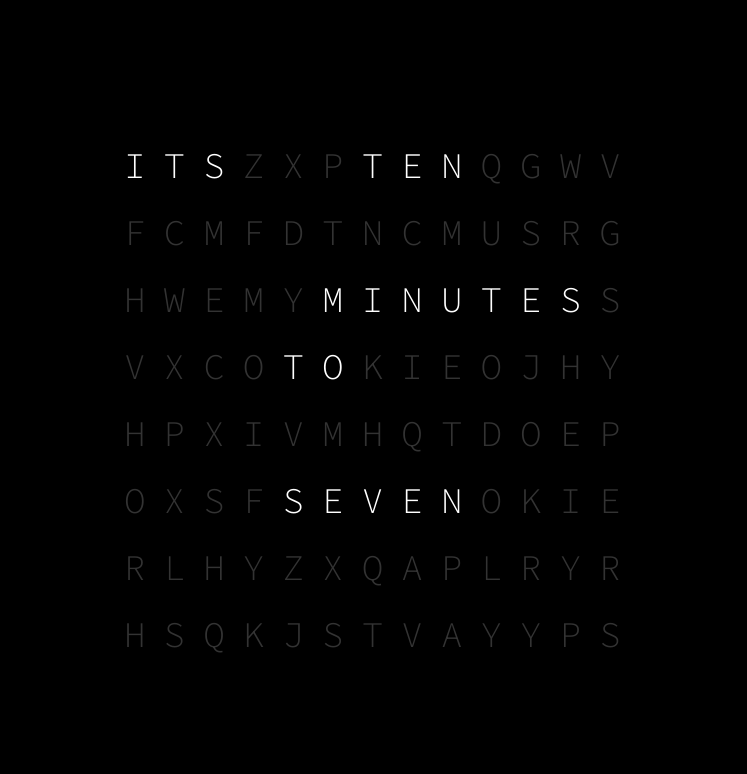
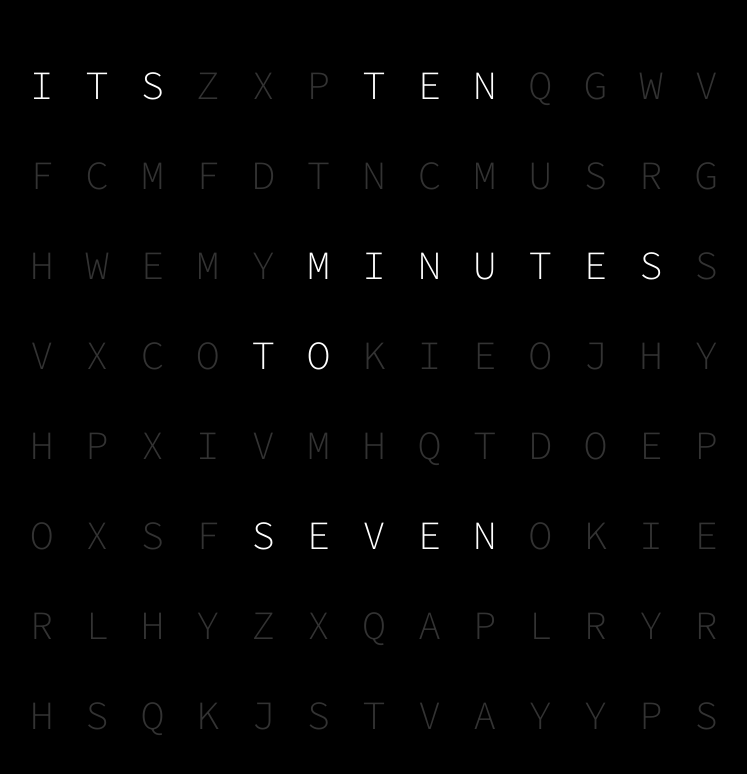
Before and after one commit to designsbysm/word-clock-client-react, a React (Create React App) app: page / in a window 1280 px wide. Shown: the top 774 px of the page, without its empty margins (266-1013 px from the left). Built offline with nearby package versions, Linux system fonts and the light colour scheme.

Commit message:
update responive layout

```diff
--- a/public/index.html
+++ b/public/index.html
@@ -3,8 +3,14 @@
 
   <head>
     <meta charset="utf-8" />
-    <link rel="icon"
-          href="%PUBLIC_URL%/favicon.ico" />
+    <link href="%PUBLIC_URL%/favicon.ico"
+          rel="icon"
+          sizes="any"
+          type="image/x-icon">
+    <link href="%PUBLIC_URL%/favicon.svg"
+          rel="icon"
+          sizes="any"
+          type="image/svg+xml">
     <link href="//fonts.googleapis.com/css?family=Source+Code+Pro:300,400"
           rel="stylesheet" />
     <meta name="viewport"
--- a/src/components/app.jsx
+++ b/src/components/app.jsx
@@ -1,4 +1,3 @@
-import "../styles/app.scss";
 import React, { useState } from "react";
 import ReactDOM from "react-dom";
 import Row from "./row";
@@ -25,9 +24,11 @@ const App = () => {
 
   return (
     <div className="app">
-      {wordGrid.map((row, index) => {
-        return <Row key={index} cells={row} random={randomGrid} row={index} words={wordGrid} />;
-      })}
+      <div className="grid">
+        {wordGrid.map((row, index) => {
+          return <Row key={index} cells={row} random={randomGrid} row={index} words={wordGrid} />;
+        })}
+      </div>
     </div>
   );
 };
--- a/src/components/cell.jsx
+++ b/src/components/cell.jsx
@@ -1,4 +1,3 @@
-import "../styles/cell.scss";
 import React from "react";
 
 const Cell = ({ cell, random, row, words }) => {
--- a/src/components/row.jsx
+++ b/src/components/row.jsx
@@ -1,4 +1,3 @@
-import "../styles/row.scss";
 import Cell from "./cell";
 import React from "react";
 import ReactDOM from "react-dom";
--- a/src/styles/app.scss
+++ /dev/null
@@ -1,7 +0,0 @@
-.app {
-  color: #333;
-  font-family: "Source Code Pro", monospace;
-  font-size: 36px;
-  font-weight: 300;
-  width: 500px;
-};
--- a/src/styles/cell.scss
+++ /dev/null
@@ -1,4 +0,0 @@
-.active {
-  color: #fff;
-  // transition: color 0.5s ease-in-out;
-};
--- a/src/styles/index.scss
+++ b/src/styles/index.scss
@@ -1,8 +1,55 @@
 body {
-  align-items: center;
   background: #000;
-  display: flex;
-  height: 100vh;
-  justify-content: center;
+  color: #333;
+  font-family: "Source Code Pro", monospace;
+  font-size: 16px;
+  font-weight: 300;
   margin: 0;
 }
+
+.app {
+  box-sizing: border-box;
+  display: flex;
+  flex-direction: column;
+  height: 100vh;
+  max-height: -webkit-fill-available;
+  place-content: center;
+  align-items: center;
+}
+
+.grid {
+  display: grid;
+  font-size: 5vmin;
+  grid-template-rows: repeat(8, 1fr);
+  height: 90vmin;
+  margin: 5vmin;
+  width: 90vmin;
+}
+
+.row {
+  grid-column: auto / auto;
+  align-content: center;
+  align-items: stretch;
+  display: grid;
+  display: grid;
+  grid-template-columns: repeat(13, 1fr);
+
+  // display: inline-flex;
+  // letter-spacing: 18px;
+  // margin-bottom: 22px;
+
+  // &:last-child {
+  //   margin-bottom: 0;
+  // }
+}
+
+.cell {
+  grid-row: auto / auto;
+  justify-content: center;
+  display: grid;
+  justify-items: stretch;
+}
+
+.active {
+  color: #fff;
+}
--- a/src/styles/row.scss
+++ /dev/null
@@ -1,9 +0,0 @@
-.row {
-  display: inline-flex;
-  letter-spacing: 18px;
-  margin-bottom: 22px;
-
-  &:last-child {
-    margin-bottom: 0;
-  }
-}
```
Also changed, not shown: public/favicon.svg (added).
